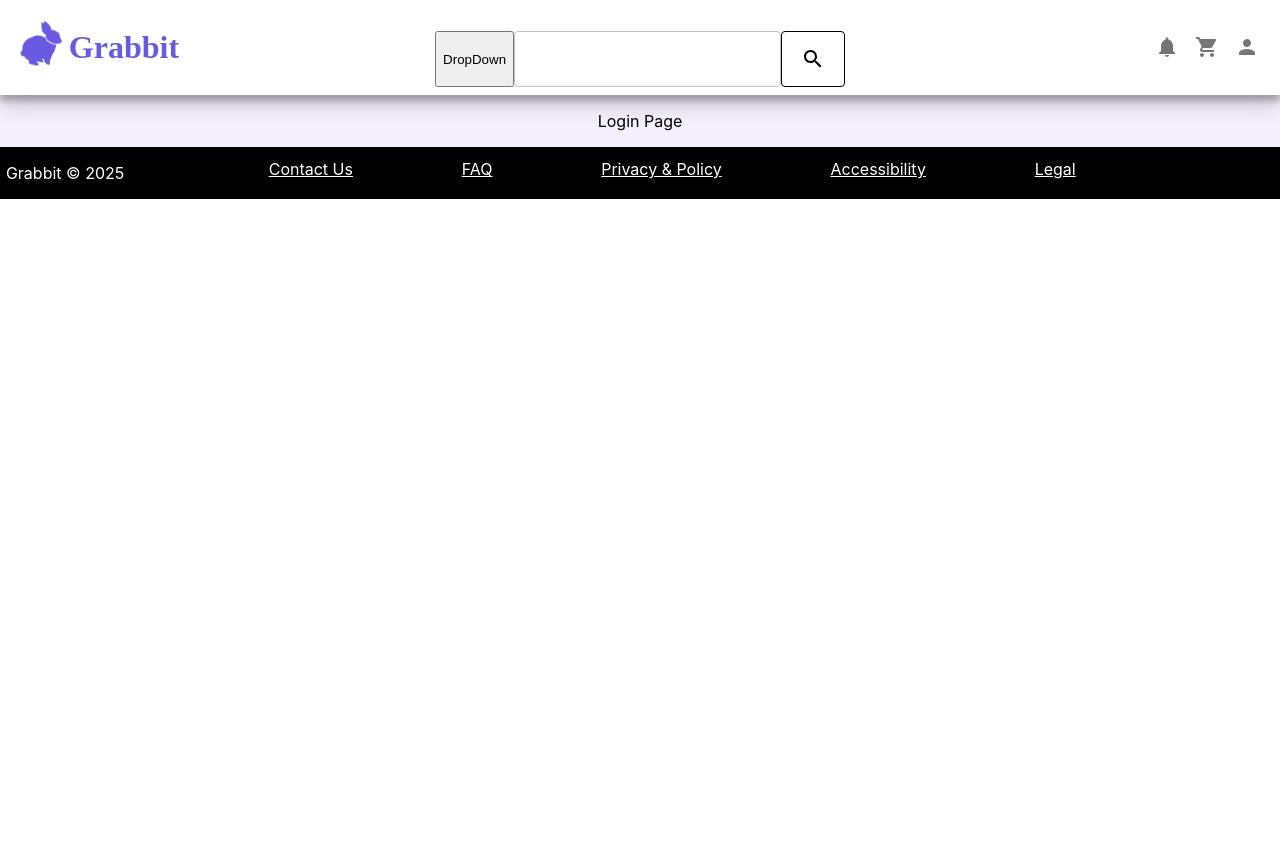
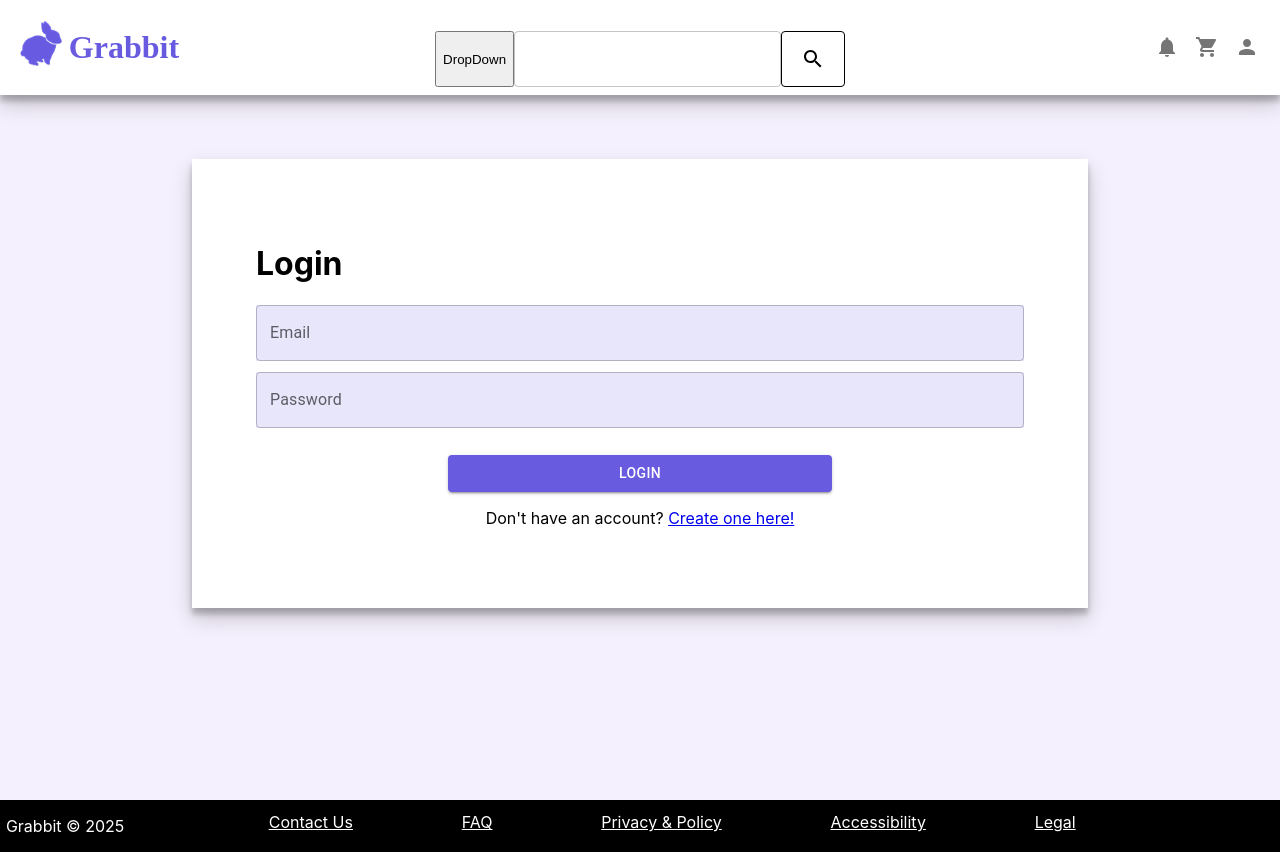
Before and after one commit to hliwudnew/Grabbit, a React (Create React App) app in the folder react-grabbit/: page /login in a window 1280 px wide. Before the commit the page ends 800 px from the top, so only its background shows below. Built offline with nearby package versions, Linux system fonts and the light colour scheme.

Commit message:
Login and Create Account base plate

```diff
--- a/react-grabbit/src/Components/TaskBar.js
+++ b/react-grabbit/src/Components/TaskBar.js
@@ -31,7 +31,7 @@ const navigate = useNavigate();
                     <IconButton onClick={() => navigate("/cart")}>
                         <ShoppingCartIcon/>
                     </IconButton>
-                    <IconButton onClick={() => navigate("/account")}>
+                    <IconButton onClick={() => navigate("/login")}>
                         <PersonIcon/>
                     </IconButton>
                 </div>
--- a/react-grabbit/src/Pages/CreateAccountPage.js
+++ b/react-grabbit/src/Pages/CreateAccountPage.js
@@ -1,9 +1,22 @@
 import "../Styles/CreateAccountPage.css"
+import { Button, TextField } from "@mui/material";
+import { useNavigate } from "react-router-dom";
 function CreateAccountPage(){
-
+    const navigate = useNavigate();
     return(
         <div className="CreateAccountPage-content">
-            <p>CreateAccount Page</p>
+            <div className="CreateAccountPage-holder">
+                <div style={{textAlign:"left"}}>
+                    <h1>Create Account</h1>
+                </div>
+                <div className="CreateAccountPage-inputs">
+                    <TextField label="Email" variant="outlined" sx={{ input: { color: '#685BE0' } }} className='account-input'></TextField>
+                    <TextField label="Password" variant="outlined" sx={{ input: { color: '#685BE0' } }} className='account-input'></TextField>
+                </div>
+                <div style={{textAlign:"center"}}>
+                    <Button onClick={() => navigate("/account")} style={{backgroundColor:"#685BE0", width:"50%"}} variant="contained">Create Account</Button>
+                </div>
+            </div>
         </div>
     );
 }
--- a/react-grabbit/src/Pages/LoginPage.js
+++ b/react-grabbit/src/Pages/LoginPage.js
@@ -1,9 +1,27 @@
+import { Button, TextField } from "@mui/material";
 import "../Styles/LoginPage.css"
+import { useNavigate } from "react-router-dom";
 function LoginPage(){
+//Hook state, for naviation
+const navigate = useNavigate();
 
     return(
         <div className="LoginPage-content">
-            <p>Login Page</p>
+            <div className="LoginPage-holder">
+                <div style={{textAlign:"left"}}>
+                    <h1>Login</h1>
+                </div>
+                <div className="LoginPage-inputs">
+                    <TextField label="Email" variant="outlined" sx={{ input: { color: '#685BE0' } }} className='account-input'></TextField>
+                    <TextField label="Password" variant="outlined" sx={{ input: { color: '#685BE0' } }} className='account-input'></TextField>
+                </div>
+                <div>
+                    <Button onClick={() => navigate("/account")} style={{backgroundColor:"#685BE0", width:"50%"}} variant="contained">Login</Button>
+                </div>
+                <div>
+                    <p>Don't have an account? <a href="/create-account">Create one here!</a></p>
+                </div>
+            </div>
         </div>
     );
 }
--- a/react-grabbit/src/Styles/CreateAccountPage.css
+++ b/react-grabbit/src/Styles/CreateAccountPage.css
@@ -1,3 +1,16 @@
 .CreateAccountPage-container{
     text-align: center;
 }
+
+.CreateAccountPage-holder{
+    box-shadow: 0 10px 20px rgba(0,0,0,0.19), 0 6px 6px rgba(0,0,0,0.23);
+    background-color: white;
+    margin: 5% 15% 15% 15%;
+    padding: 5%;
+}
+
+.CreateAccountPage-inputs{
+    display: grid;
+    row-gap: 10%;
+    margin-bottom: 5%;
+}
--- a/react-grabbit/src/Styles/LoginPage.css
+++ b/react-grabbit/src/Styles/LoginPage.css
@@ -1,3 +1,16 @@
 .LoginPage-content{
     text-align: center;
 }
+
+.LoginPage-holder{
+    box-shadow: 0 10px 20px rgba(0,0,0,0.19), 0 6px 6px rgba(0,0,0,0.23);
+    background-color: white;
+    margin: 5% 15% 15% 15%;
+    padding: 5%;
+}
+
+.LoginPage-inputs{
+    display: grid;
+    row-gap: 10%;
+    margin-bottom: 5%;
+}
```
Also changed, not shown: react-grabbit/src/Styles/App.css (line endings or trailing spaces).
